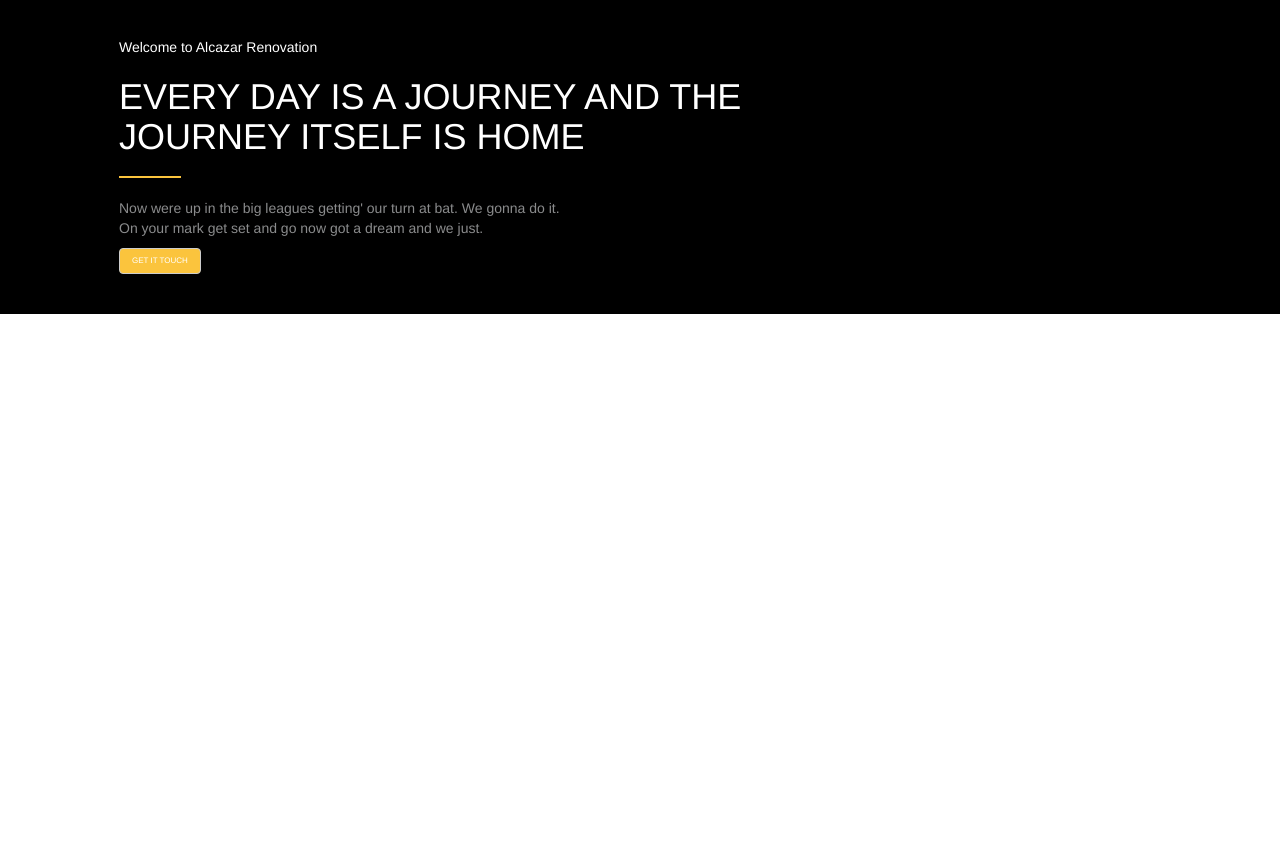
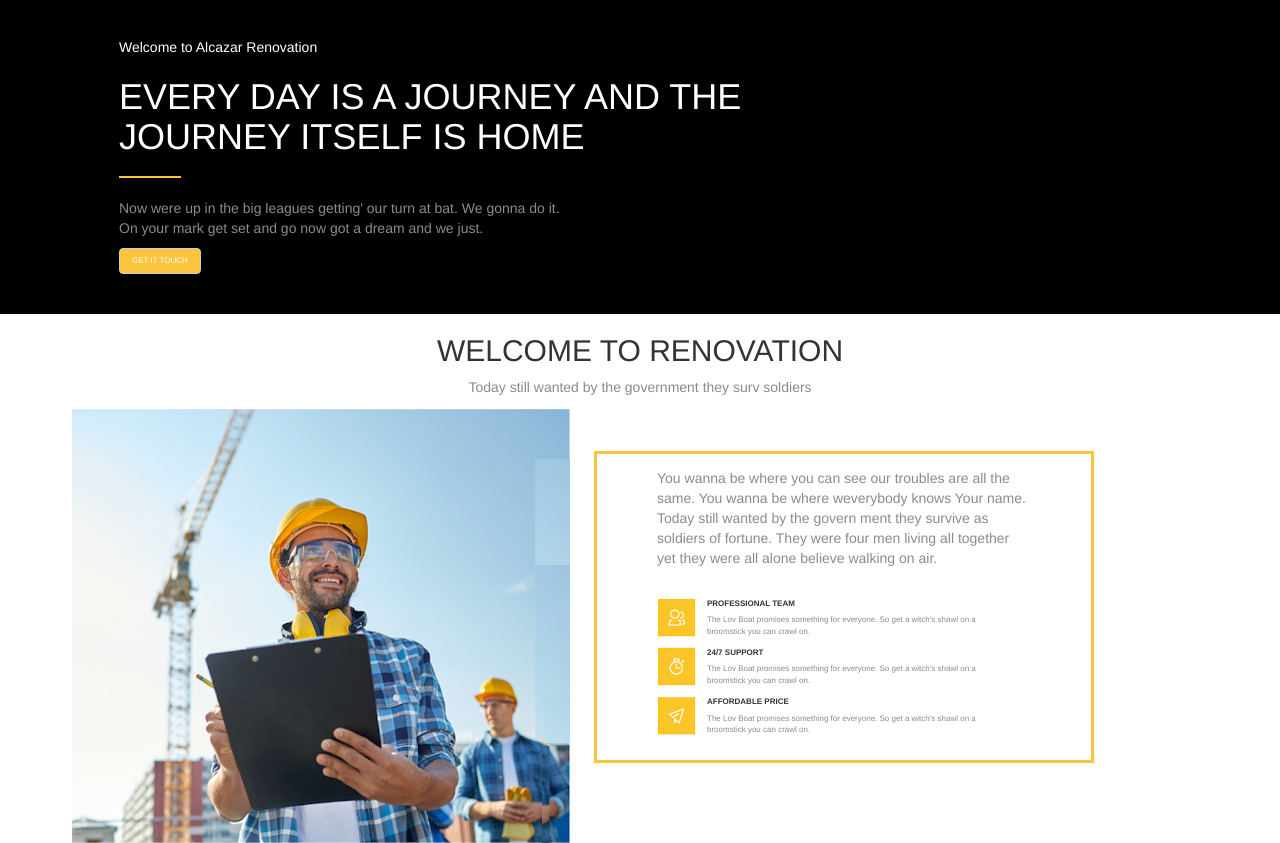
Before and after one commit to yakushou730/FrontEndHomework-bootstrap, a plain HTML site: page index.html in a window 1280 px wide. Shown: the part 156-999 px from the top of the page. Before the commit the page ends 800 px from the top, so only its background shows below. Drawn offline with Linux system fonts and the light colour scheme.

Commit message:
Finish: (wireframe) welcometo

```diff
--- a/css/main.css
+++ b/css/main.css
@@ -91,6 +91,58 @@
   background-color: rgb(251, 196, 61);
 }
 
+/* .welcometo */
+.welcometo .desc-color {
+  color: #8a8b8c;
+}
+
+.welcometo .welcome-pic {
+  display: block;
+  max-width: 500px;
+  width: 100%;
+  height: auto;
+}
+
+.welcome-info {
+  max-width: 500px;
+  padding: 30px 15px 20px;
+}
+
+.welcome-info p {
+  width: 100%;
+}
+
+.welcome-info > p {
+  margin-bottom: 30px;
+  color: #8a8b8c;
+
+}
+
+.welcometo .welcome-info {
+  border: 3px solid rgb(251,196,61);
+  position: relative;
+}
+
+.info-block img {
+  width: 40px;
+}
+
+
+.info-msg {
+  width: 80%;
+  margin-left: 10px;
+  font-size: 8px;
+}
+
+.info-msg div {
+  font-weight: bold;
+  margin-bottom: 5px;
+}
+
+.info-msg p {
+  color: #8a8b8c;
+}
+
 @media (min-width: 991px){
 
   /* .menu */
@@ -103,6 +155,12 @@
   background-color: rgb(251, 196, 61);
   }
 
+  /* .welcometo */
+  .welcome-info {
+    padding: 14px 60px;
+    top: 44px;
+    left: -61px;
 
+  }
 
 }
--- a/index.html
+++ b/index.html
@@ -70,5 +70,52 @@
     </div>
   </section>
 
+  <section class="welcometo">
+    <div class="container text-center">
+      <h2 class="text-uppercase">welcome to renovation</h2>
+      <p class="desc-color">Today still wanted by the government they surv soldiers</p>
+      <div class="row">
+        <div class="col-sm-12 col-md-6">
+          <img class="welcome-pic" src="image/welcome.png" alt="welcome">
+        </div>
+        <div class="col-sm-12 col-md-6">
+          <div class="welcome-info text-left">
+
+
+            <p>You wanna be where you can see our troubles are all the same. You wanna be where weverybody knows Your name. Today still wanted by the govern ment they survive as soldiers of fortune. They were four men living all together yet they were all alone believe walking on air.</p>
+            <div class="info-block clearfix">
+              <div class="pull-left">
+                <img src="image/team.png" alt="team">
+              </div>
+              <div class="info-msg pull-left">
+                <div class="text-uppercase">professional team</div>
+                <p>The Lov Boat promises something for everyone. So get a witch's shawl on a broomstick you can crawl on.</p>
+              </div>
+            </div>
+            <div class="info-block clearfix">
+              <div class="pull-left">
+                <img src="image/support.png" alt="support">
+              </div>
+              <div class="info-msg pull-left">
+                <div class="text-uppercase">24/7 support</div>
+                <p>The Lov Boat promises something for everyone. So get a witch's shawl on a broomstick you can crawl on.</p>
+              </div>
+            </div>
+            <div class="info-block clearfix">
+              <div class="pull-left">
+                <img src="image/price.png" alt="price">
+              </div>
+              <div class="info-msg pull-left">
+                <div class="text-uppercase">Affordable price</div>
+                <p>The Lov Boat promises something for everyone. So get a witch's shawl on a broomstick you can crawl on.</p>
+              </div>
+            </div>
+        </div>
+      </div>
+
+
+    </div>
+  </section>
+
 </body>
 </html>
```
